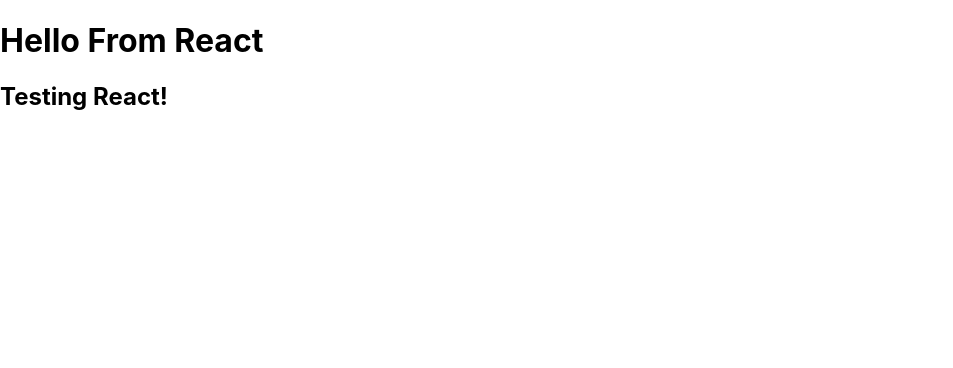
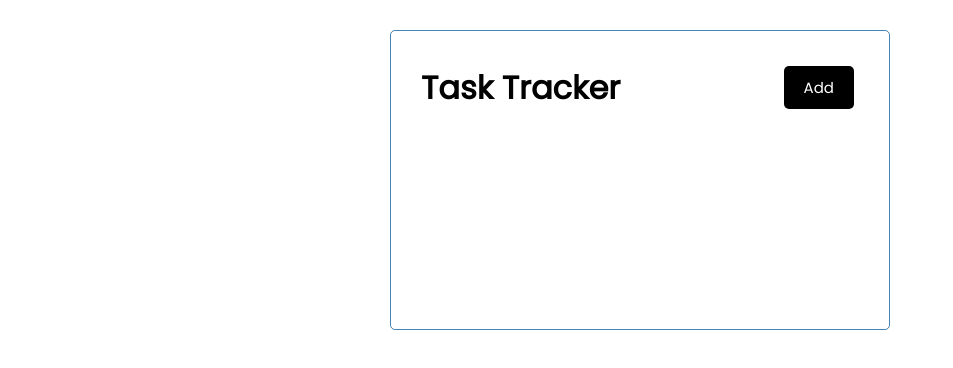
Before and after one commit to MeganClo/React-Tasks, a React (Create React App) app: page / in a window 1280 px wide. Shown: the top 368 px of the page, without its empty margins (0-953 px from the left). Built offline with nearby package versions, Linux system fonts and the light colour scheme.

Commit message:
header testing

```diff
--- a/public/index.html
+++ b/public/index.html
@@ -9,8 +9,8 @@
       name="description"
       content="Web site created using create-react-app"
     />
-    <link rel="apple-touch-icon" href="%PUBLIC_URL%/logo192.png" />
-    <link rel="manifest" href="%PUBLIC_URL%/manifest.json" />
+    <!-- <link rel="apple-touch-icon" href="%PUBLIC_URL%/logo192.png" />
+    <link rel="manifest" href="%PUBLIC_URL%/manifest.json" /> -->
 
     <title>Task Tracker</title>
   </head>
--- a/src/App.js
+++ b/src/App.js
@@ -1,10 +1,10 @@
-
+import Header from "./components/Header"
 
 function App() {
+
   return (
-    <div className="App">
-      <h1>Hello From React</h1>
-      <h2>Testing React!</h2>
+    <div className="container">
+      <Header/>
     </div>
 
   );
--- /dev/null
+++ b/src/components/Header.js
@@ -0,0 +1,21 @@
+import PropTypes from 'prop-types'
+
+
+const Header = ({ title }) => {
+    return (
+        <header className="header">
+            <h1>{title}</h1>
+            <button className="btn">Add</button>
+        </header>
+    )
+}
+
+Header.defaultProps = {
+    title: "Task Tracker",
+}
+
+Header.propTypes = {
+    title: PropTypes.string.isRequired,
+
+}
+export default Header
--- a/src/index.css
+++ b/src/index.css
@@ -1,13 +1,112 @@
-body {
+@import url('https://fonts.googleapis.com/css2?family=Poppins:wght@300;400&display=swap');
+
+* {
+  box-sizing: border-box;
   margin: 0;
-  font-family: -apple-system, BlinkMacSystemFont, 'Segoe UI', 'Roboto', 'Oxygen',
-    'Ubuntu', 'Cantarell', 'Fira Sans', 'Droid Sans', 'Helvetica Neue',
-    sans-serif;
-  -webkit-font-smoothing: antialiased;
-  -moz-osx-font-smoothing: grayscale;
+  padding: 0;
 }
 
-code {
-  font-family: source-code-pro, Menlo, Monaco, Consolas, 'Courier New',
-    monospace;
+body {
+  font-family: 'Poppins', sans-serif;
 }
+
+.container {
+  max-width: 500px;
+  margin: 30px auto;
+  overflow: auto;
+  min-height: 300px;
+  border: 1px solid steelblue;
+  padding: 30px;
+  border-radius: 5px;
+}
+
+.header {
+  display: flex;
+  justify-content: space-between;
+  align-items: center;
+  margin-bottom: 20px;
+}
+
+.btn {
+  display: inline-block;
+  background: #000;
+  color: #fff;
+  border: none;
+  padding: 10px 20px;
+  margin: 5px;
+  border-radius: 5px;
+  cursor: pointer;
+  text-decoration: none;
+  font-size: 15px;
+  font-family: inherit;
+}
+
+.btn:focus {
+  outline: none;
+}
+
+.btn:active {
+  transform: scale(0.98);
+}
+
+.btn-block {
+  display: block;
+  width: 100%;
+}
+
+.task {
+  background: #f4f4f4;
+  margin: 5px;
+  padding: 10px 20px;
+  cursor: pointer;
+}
+
+.task.reminder {
+  border-left: 5px solid green;
+}
+
+.task h3 {
+  display: flex;
+  align-items: center;
+  justify-content: space-between;
+}
+
+.add-form {
+  margin-bottom: 40px;
+}
+
+.form-control {
+  margin: 20px 0;
+}
+
+.form-control label {
+  display: block;
+}
+
+.form-control input {
+  width: 100%;
+  height: 40px;
+  margin: 5px;
+  padding: 3px 7px;
+  font-size: 17px;
+}
+
+.form-control-check {
+  display: flex;
+  align-items: center;
+  justify-content: space-between;
+}
+
+.form-control-check label {
+  flex: 1;
+}
+
+.form-control-check input {
+  flex: 2;
+  height: 20px;
+}
+
+footer {
+  margin-top: 30px;
+  text-align: center;
+}
```
Also changed, not shown: 1 other file (tests, documents, lock files or other folders).
